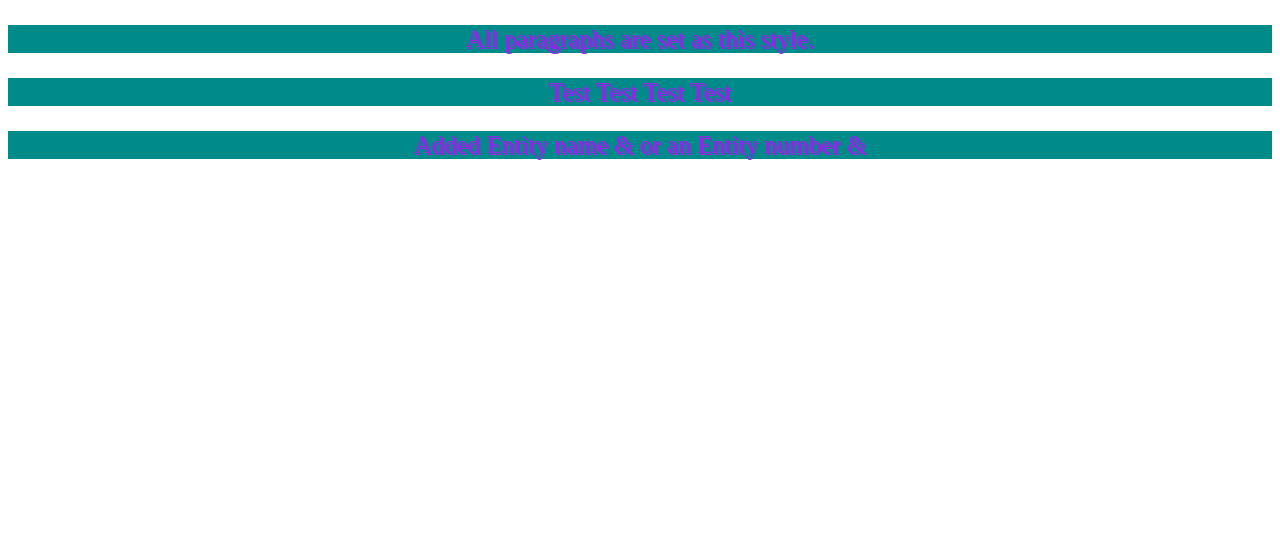
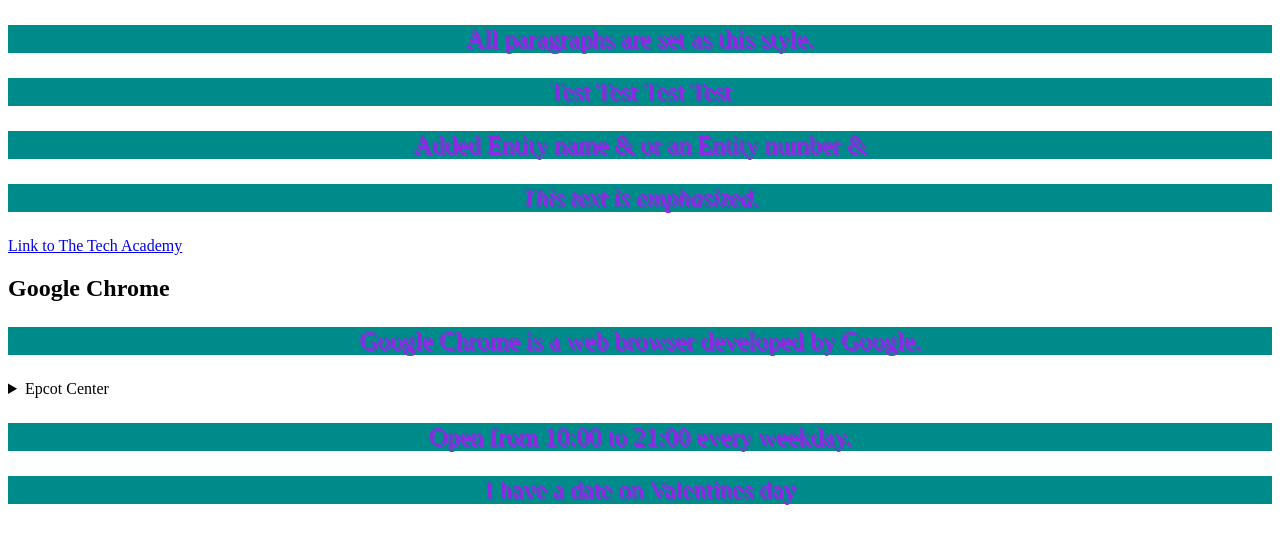
Before and after one commit to bofur24/Tech-Academy-Projects, a plain HTML site: page Basic_HTML_and_CSS/Basic_HTML_5.html in a window 1280 px wide. Drawn offline with Linux system fonts and the light colour scheme.

Commit message:
Completed challenge
Challenge complete to add the following tags. article, details, summary, and time

```diff
--- a/Basic_HTML_and_CSS/Basic_HTML_5.html
+++ b/Basic_HTML_and_CSS/Basic_HTML_5.html
@@ -10,5 +10,23 @@
 		<p>All paragraphs are set as this style.</p>
 		<p>Test Test Test Test</p>
 		<p>Added Entity name &amp; or an Entity number &#38;</p>
+		<p><em>This text is emphasized.</em></p>
+		<a href="https://www.learncodinganywhere.com" target="_blank">Link to The Tech Academy</a>
+		<article>
+			<h2>Google Chrome</h2>
+			<!-- The article tag defines an independent, self-contained content -->
+			<p>Google Chrome is a web browser developed by Google.</p>
+		</article>
+		<details>
+			<!-- The details tag defines additional details that the user can open and close on demand -->
+			<summary>Epcot Center</summary>
+			<!-- The summary tag defines a visible heading for the details element -->
+			<p>Epcot Center is a theme park at Walt Disney World Resort.</p>
+		</details>
+		<!-- The time tag defines a time or date -->
+		<p>Open from <time>10:00</time> to <time>21:00</time> every weekday.</p>
+		<!-- The datetime attribute specifies the date and time into machine-readable format-->
+		<p>I have a date on <time datetime="2026-02-14 20:00"></time>Valentines day</p>
+
 	</body>
 </html>
```
